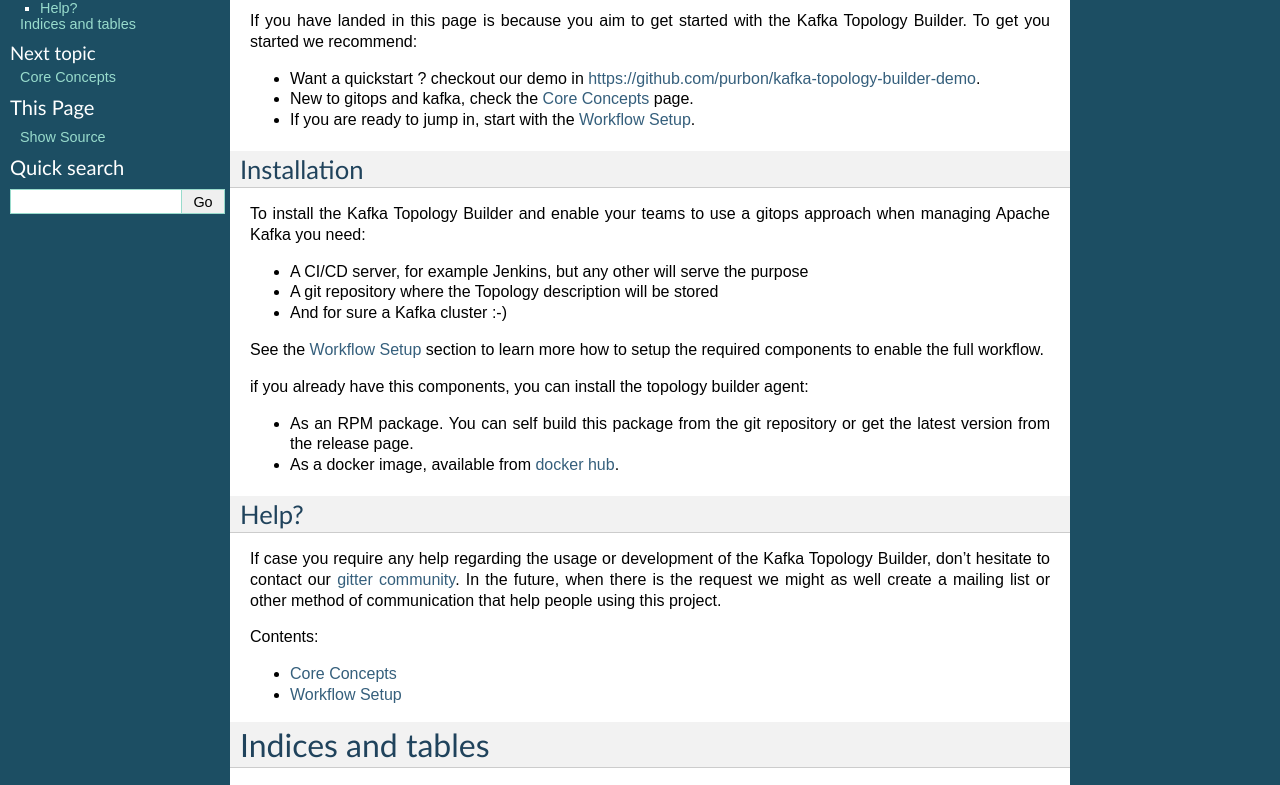
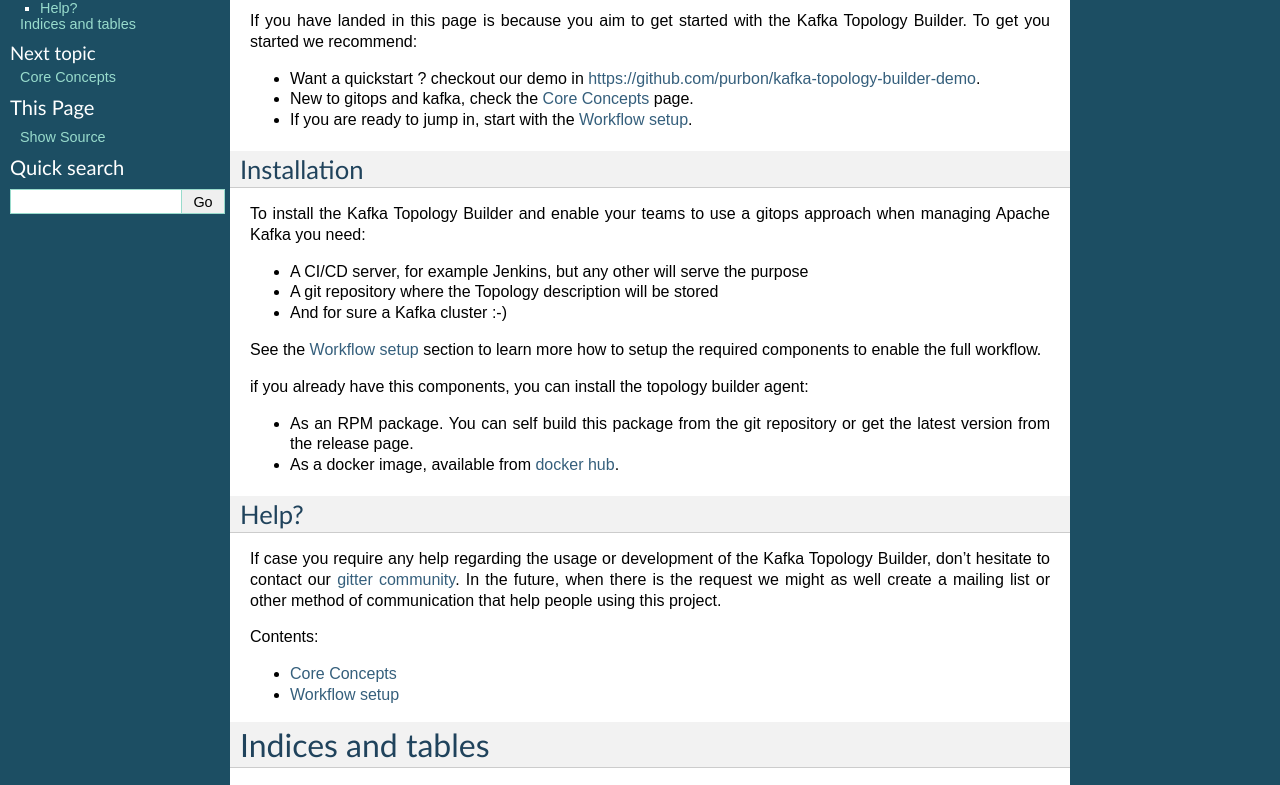
Before and after one commit to kafka-ops/julie, a Sphinx documentation site: the page built from docs/index.rst, in a window 1280 px wide. Shown: the part 138-923 px from the top of the page. Built offline with Sphinx 7.4.7, drawn with Linux system fonts in a browser that asks for light colours.

```diff
--- a/docs/workflow-setup.rst
+++ b/docs/workflow-setup.rst
@@ -1,2 +1,2 @@
-Workflow Setup
+Workflow setup
 *******************************
```
